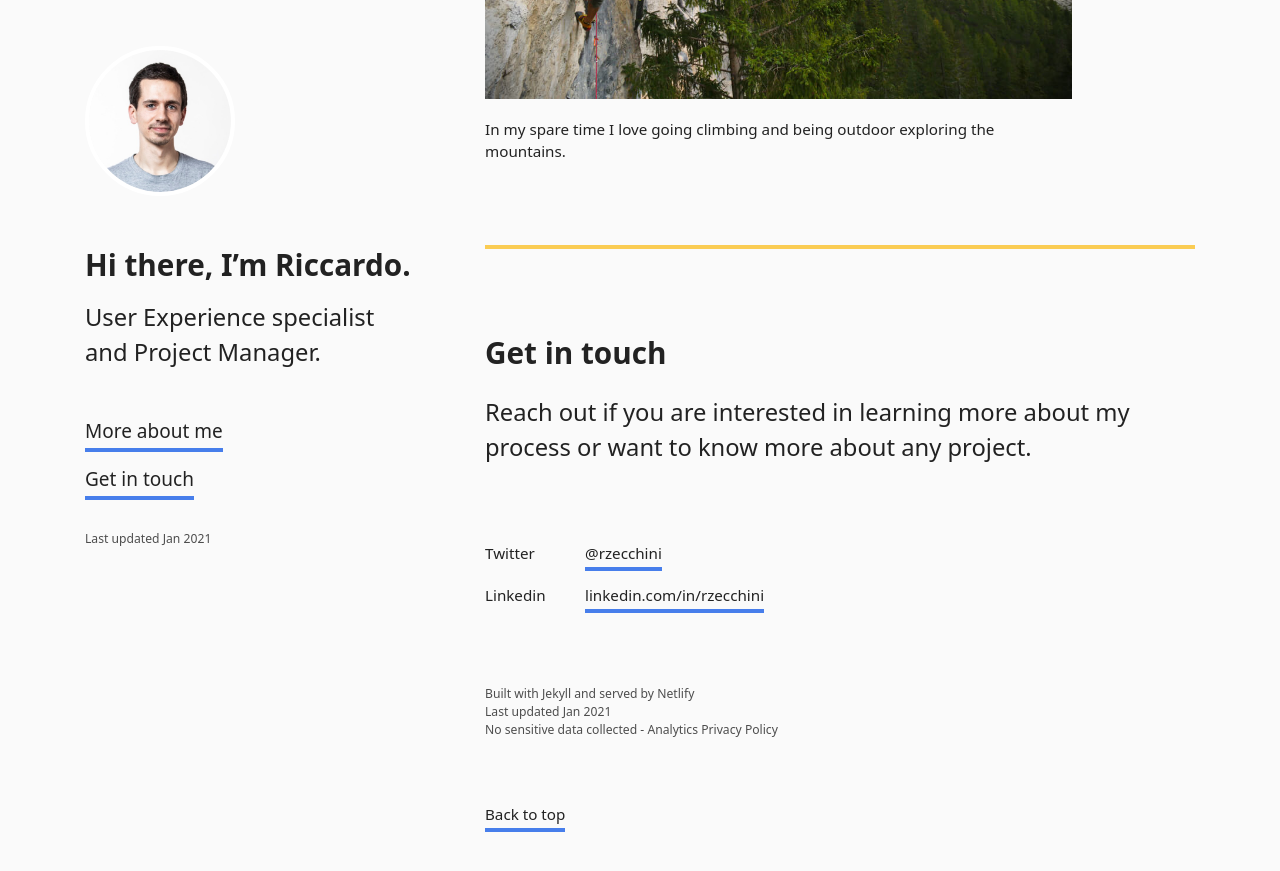
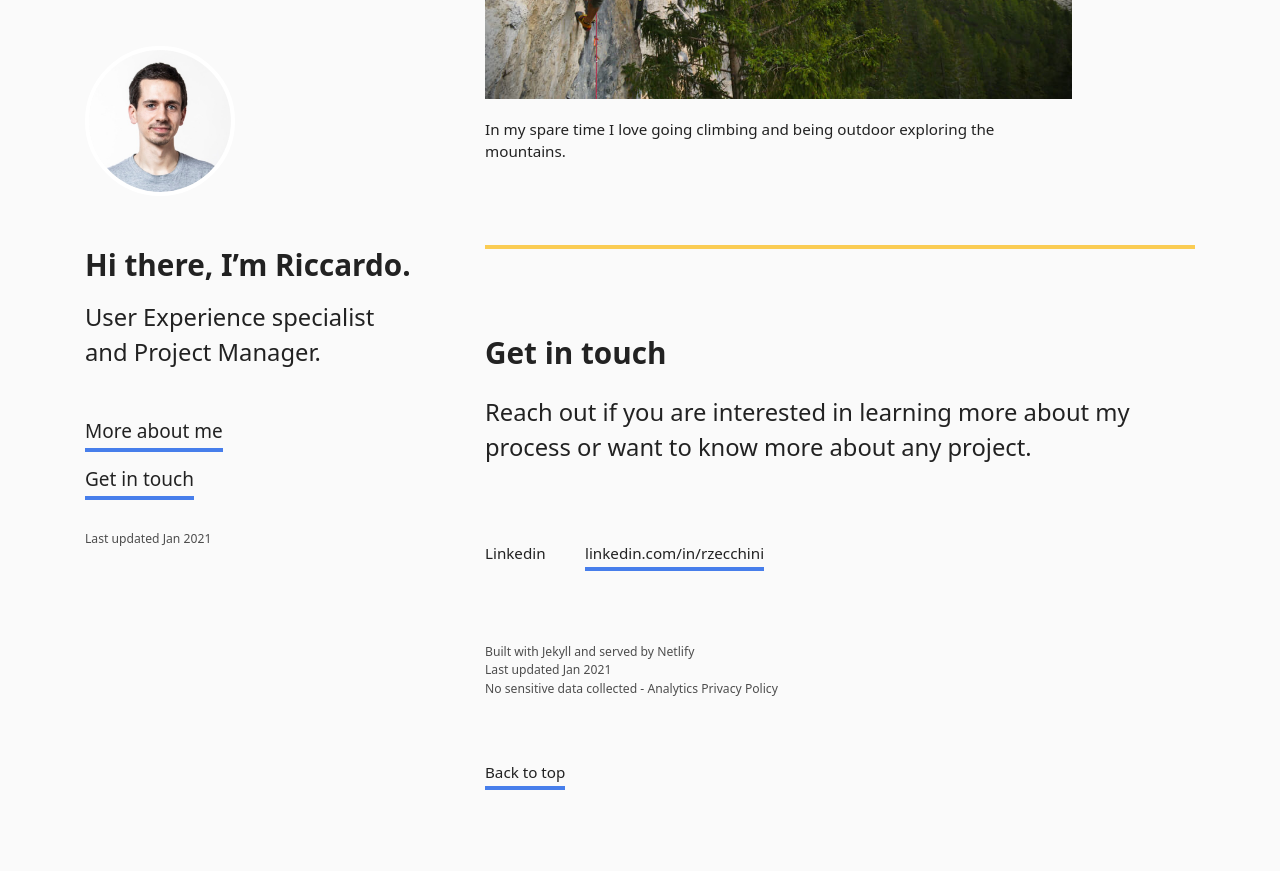
Before and after one commit to rzecchini/riccardozecchini.com, a Jekyll site: the page built from index.html, in a window 1280 px wide and 900 px high, scrolled down 5091 px. Shown: the top 871 px of the window. Built offline with Jekyll 4.4.1, drawn with Linux system fonts in a browser that asks for light colours.

Commit message:
Update index.html

```diff
--- a/index.html
+++ b/index.html
@@ -280,10 +280,6 @@ layout: default
             <table class="text-sm">
               <tbody>
                 <tr>
-                  <td class="pb-1 pr-1">Twitter</td>
-                  <td><a href="https://twitter.com/rzecchini" target="_blank">@rzecchini</a></td>
-                </tr>
-                <tr>
                   <td class="pb-1 pr-1">Linkedin</td>
                   <td><a href="https://www.linkedin.com/in/rzecchini" target="_blank">linkedin.com/in/rzecchini</a></td>
                 </tr>
```
